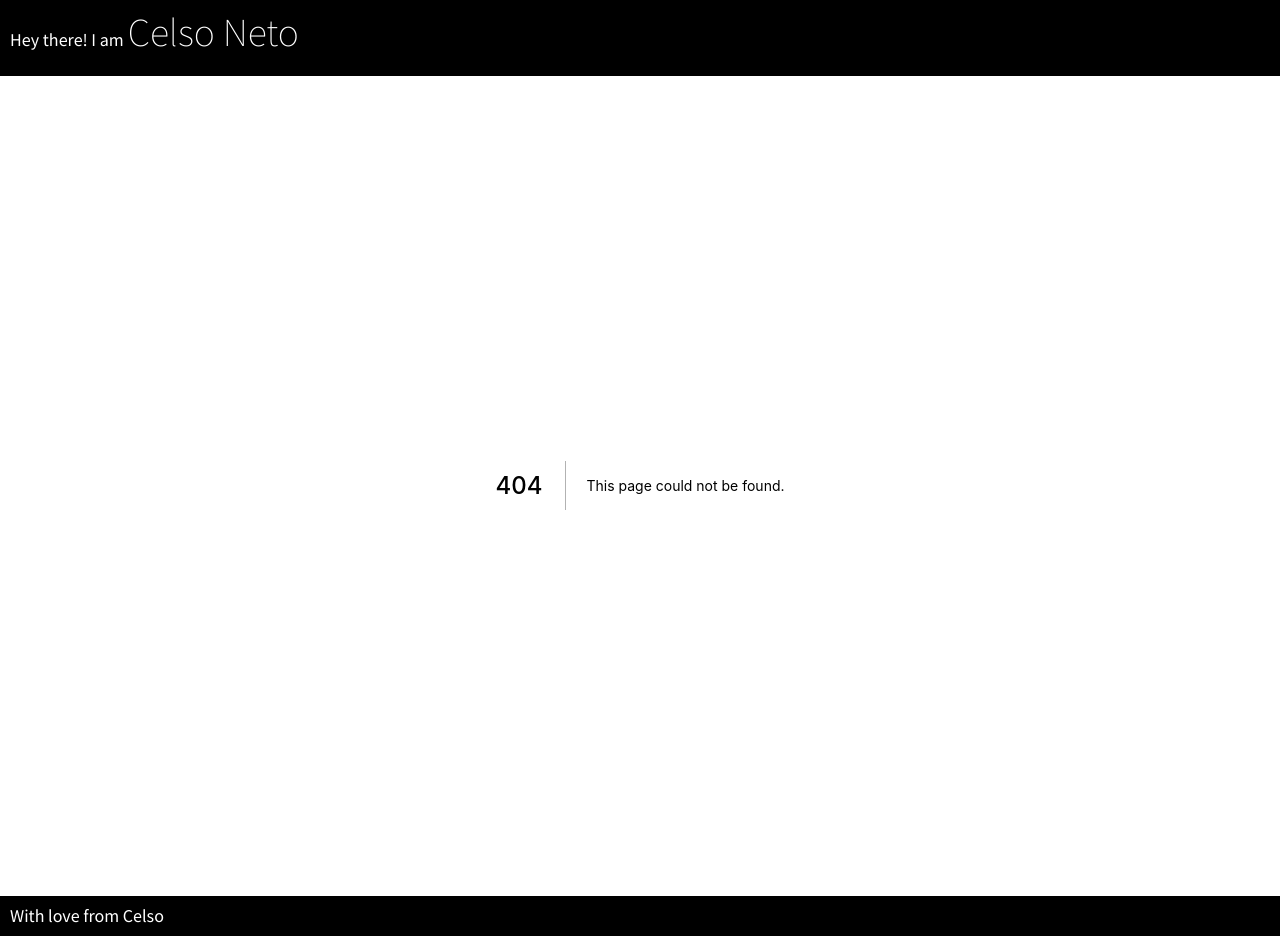
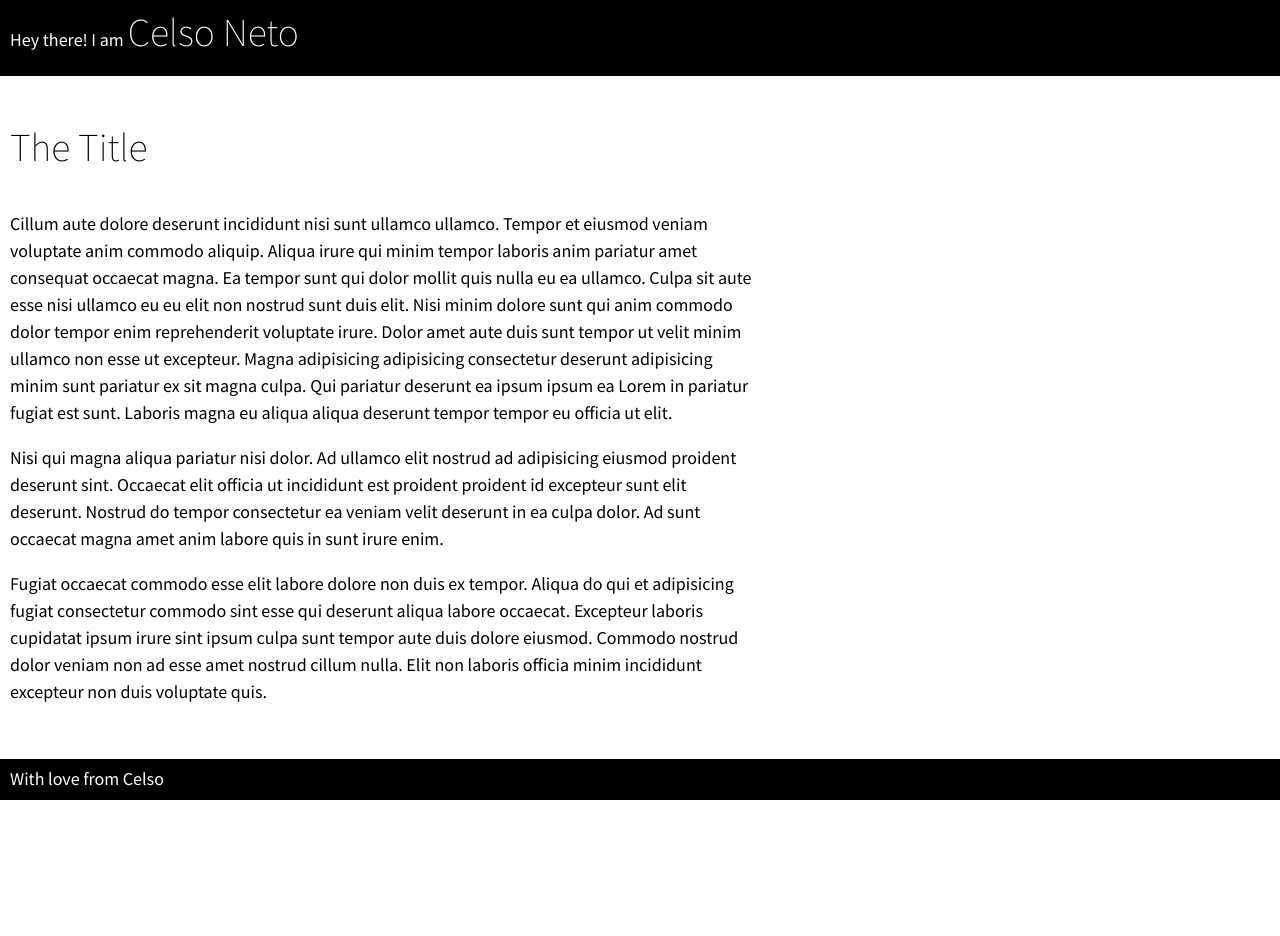
Before and after one commit to celsopalmeiraneto/personal-website, a Next.js app: page /blog-post in a window 1280 px wide. Before the commit this address had no page. After the commit the page ends 800 px from the top, so only its background shows below. Built offline with nearby package versions, Linux system fonts and the light colour scheme.

Commit message:
feat: adds blog post page

```diff
--- /dev/null
+++ b/src/pages/blog-post.module.scss
@@ -0,0 +1,7 @@
+#container {
+  max-width: 749px;
+
+  p {
+    line-height: 1.5em;
+  }
+}
--- /dev/null
+++ b/src/pages/blog-post.tsx
@@ -0,0 +1,43 @@
+import styles from "./blog-post.module.scss";
+
+const BlogPost = () => {
+  return (
+    <div id={styles.container}>
+      <h1>The Title</h1>
+      <div>
+        <p>
+          Cillum aute dolore deserunt incididunt nisi sunt ullamco ullamco.
+          Tempor et eiusmod veniam voluptate anim commodo aliquip. Aliqua irure
+          qui minim tempor laboris anim pariatur amet consequat occaecat magna.
+          Ea tempor sunt qui dolor mollit quis nulla eu ea ullamco. Culpa sit
+          aute esse nisi ullamco eu eu elit non nostrud sunt duis elit. Nisi
+          minim dolore sunt qui anim commodo dolor tempor enim reprehenderit
+          voluptate irure. Dolor amet aute duis sunt tempor ut velit minim
+          ullamco non esse ut excepteur. Magna adipisicing adipisicing
+          consectetur deserunt adipisicing minim sunt pariatur ex sit magna
+          culpa. Qui pariatur deserunt ea ipsum ipsum ea Lorem in pariatur
+          fugiat est sunt. Laboris magna eu aliqua aliqua deserunt tempor tempor
+          eu officia ut elit.
+        </p>
+        <p>
+          Nisi qui magna aliqua pariatur nisi dolor. Ad ullamco elit nostrud ad
+          adipisicing eiusmod proident deserunt sint. Occaecat elit officia ut
+          incididunt est proident proident id excepteur sunt elit deserunt.
+          Nostrud do tempor consectetur ea veniam velit deserunt in ea culpa
+          dolor. Ad sunt occaecat magna amet anim labore quis in sunt irure
+          enim.
+        </p>
+        <p>
+          Fugiat occaecat commodo esse elit labore dolore non duis ex tempor.
+          Aliqua do qui et adipisicing fugiat consectetur commodo sint esse qui
+          deserunt aliqua labore occaecat. Excepteur laboris cupidatat ipsum
+          irure sint ipsum culpa sunt tempor aute duis dolore eiusmod. Commodo
+          nostrud dolor veniam non ad esse amet nostrud cillum nulla. Elit non
+          laboris officia minim incididunt excepteur non duis voluptate quis.
+        </p>
+      </div>
+    </div>
+  );
+};
+
+export default BlogPost;
```
